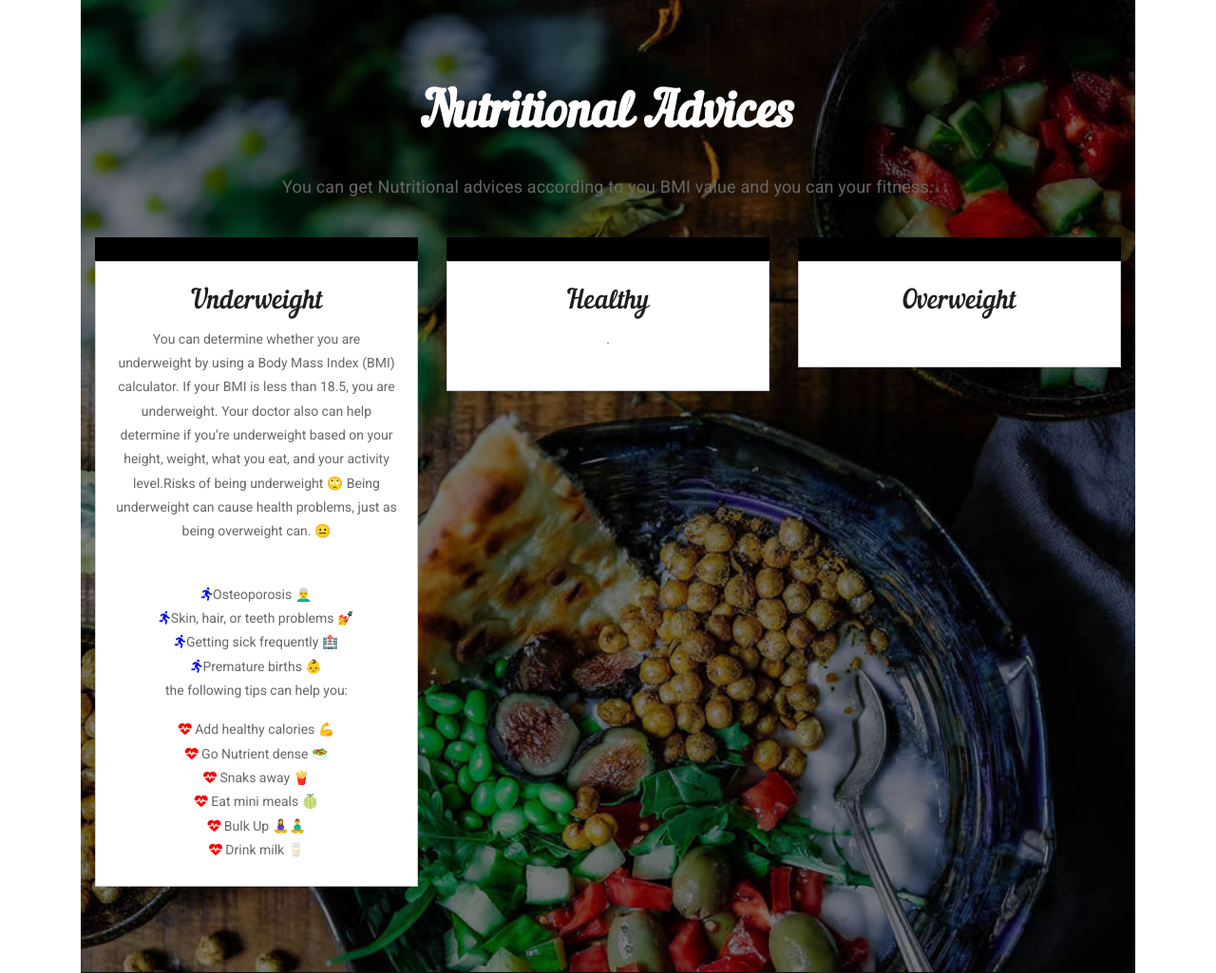
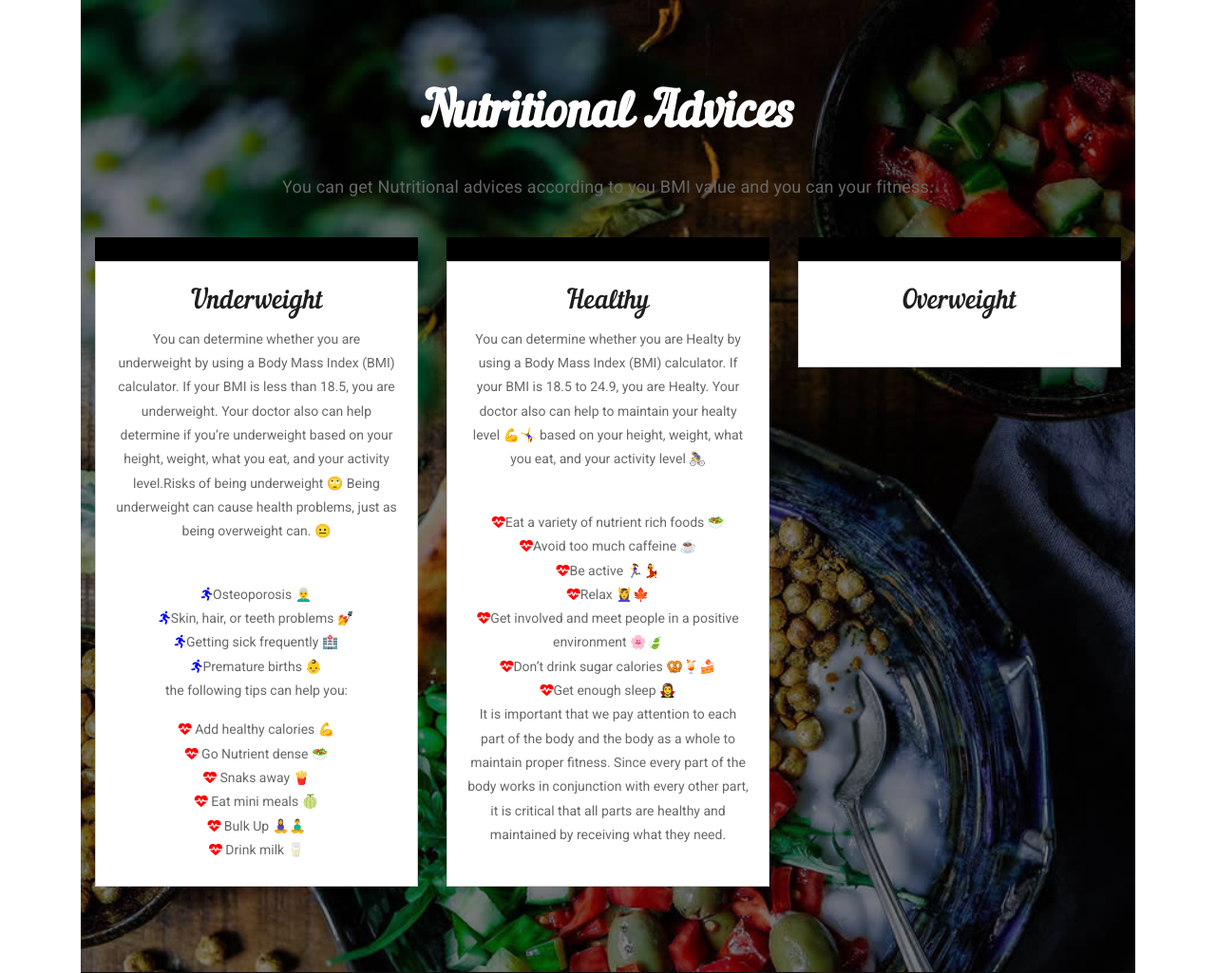
Before and after one commit to Hashininirasha/Maintain-your-fitness-due-to-COVID-19-and-stay-at-home, a PHP site: page / in a window 1280 px wide. Shown: the part 2557-3582 px from the top of the page at 95% size. Run offline with PHP 8.4, Linux system fonts and the light colour scheme; some libraries are stand-ins or nearby versions; some web fonts are replaced.

Commit message:
added healty

```diff
--- a/index.php
+++ b/index.php
@@ -753,8 +753,15 @@ People can't go out to meet his or her Doctor to get nutritional advice. Sometim
                                     </div>
                                     <div class="text-col">
                                         <h3>Healthy</h3>
-                                        <p> .</p>
-
+                                        <p>You can determine whether you are Healty by using a Body Mass Index (BMI) calculator. If your BMI is 18.5 to 24.9, you are Healty. Your doctor also can help to maintain your healty level 💪🤸‍♀️ based on your height, weight, what you eat, and your activity level 🚴‍♀️</p><br>
+                                        <i class='fas fa-heartbeat' style='font-size:14px;color:red'></i>Eat a variety of nutrient rich foods 🥗<br>
+                                        <i class='fas fa-heartbeat' style='font-size:14px;color:red'></i>Avoid too much caffeine ☕<br>
+                                        <i class='fas fa-heartbeat' style='font-size:14px;color:red'></i>Be active 🏃‍♀️💃<br>
+                                        <i class='fas fa-heartbeat' style='font-size:14px;color:red'></i>Relax 💆‍♀️🍁<br>
+                                        <i class='fas fa-heartbeat' style='font-size:14px;color:red'></i>Get involved and meet people in a positive environment 🌸🍃<br>
+                                        <i class='fas fa-heartbeat' style='font-size:14px;color:red'></i>Don’t drink sugar calories 🥨🍹🍰<br>
+                                        <i class='fas fa-heartbeat' style='font-size:14px;color:red'></i>Get enough sleep 🧛‍♀️<br>
+                                        <p>It is important that we pay attention to each part of the body and the body as a whole to maintain proper fitness. Since every part of the body works in conjunction with every other part, it is critical that all parts are healthy and maintained by receiving what they need.</p>
                                     </div>
                                 </div>
                             </div>
```
